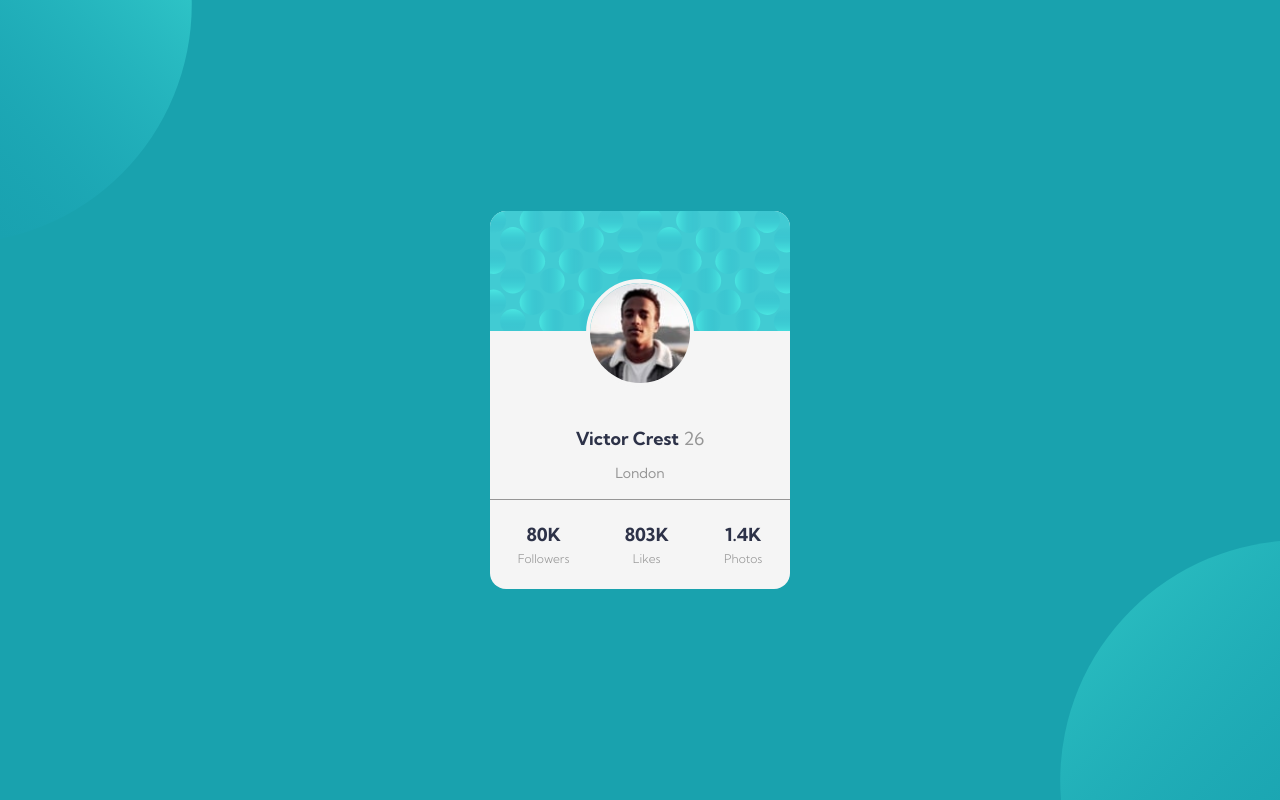
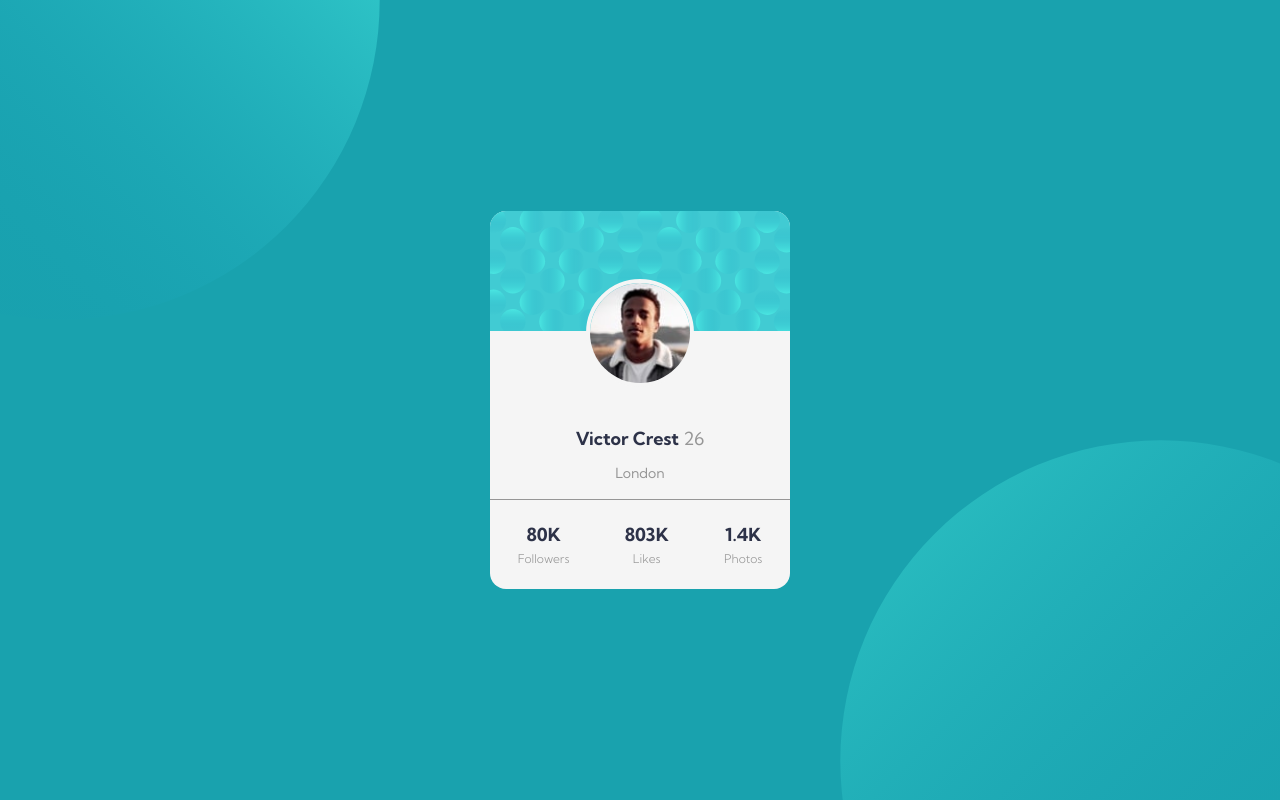
Before and after one commit to domKirs/Profile-card-component, a plain HTML site: page index.html in a window 1280 px wide. Drawn offline with Linux system fonts and the light colour scheme.

Commit message:
added media query

```diff
--- a/css/main.scss
+++ b/css/main.scss
@@ -33,17 +33,22 @@ body {
 main {
   height: 100vh;
   width: 100%;
+  display: flex;
+  justify-content: center;
+  align-items: center;
   background-color: $background-color;
   background-repeat: no-repeat;
   background-image: url($bg-pattern-top),
                     url($bg-pattern-bottom);
+  background-size: 480px;
   background-position: top -236px left -288px,
                        bottom -220px right -260px;
 
-  background-size: 480px;
-  display: flex;
-  justify-content: center;
-  align-items: center;
+  @media (min-width: 580px) {
+    background-size: 640px;
+    background-position: top -320px left -260px,
+                         bottom -280px right -200px;
+  }
 }
 
 article {
```
Also changed, not shown: css/main.css, 1 other file.
